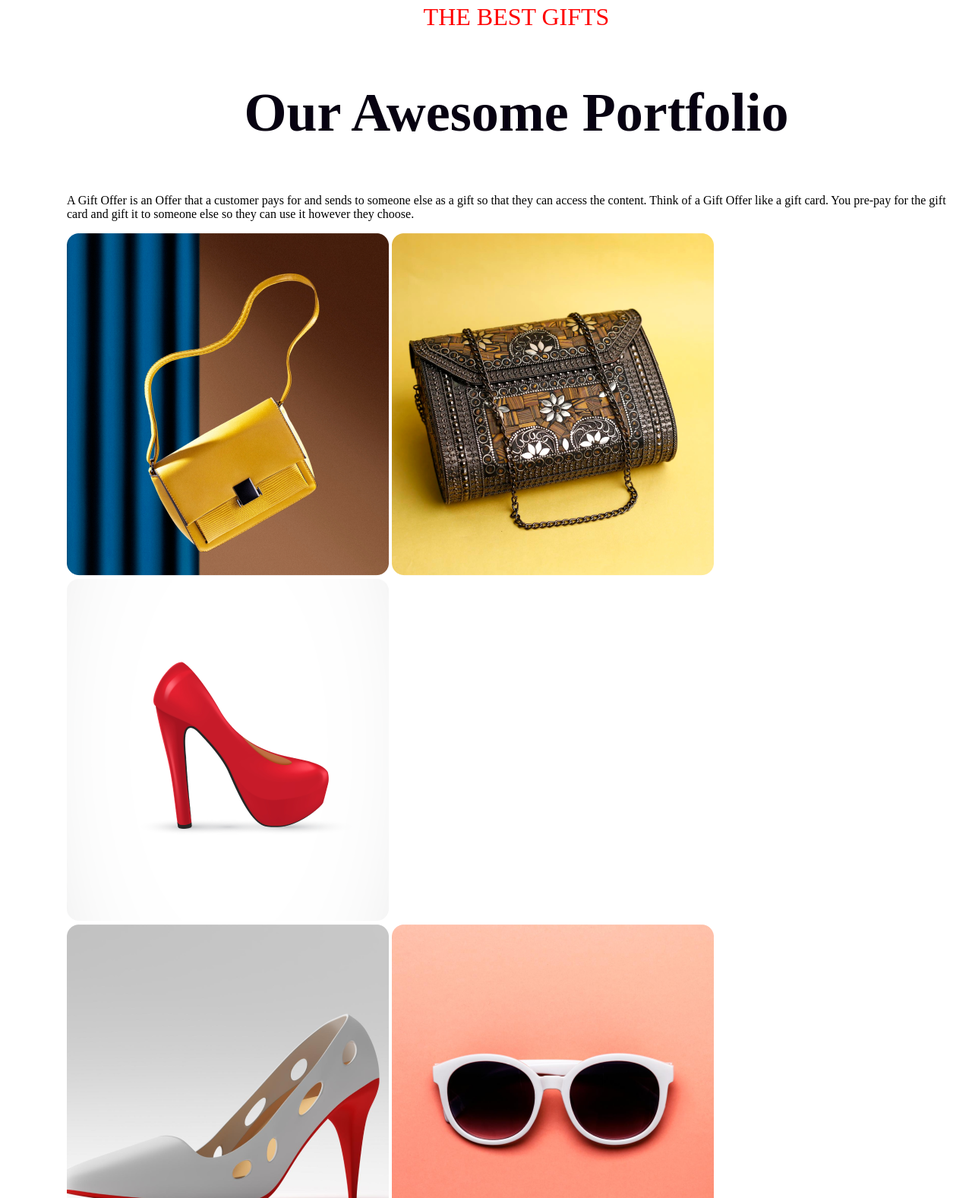
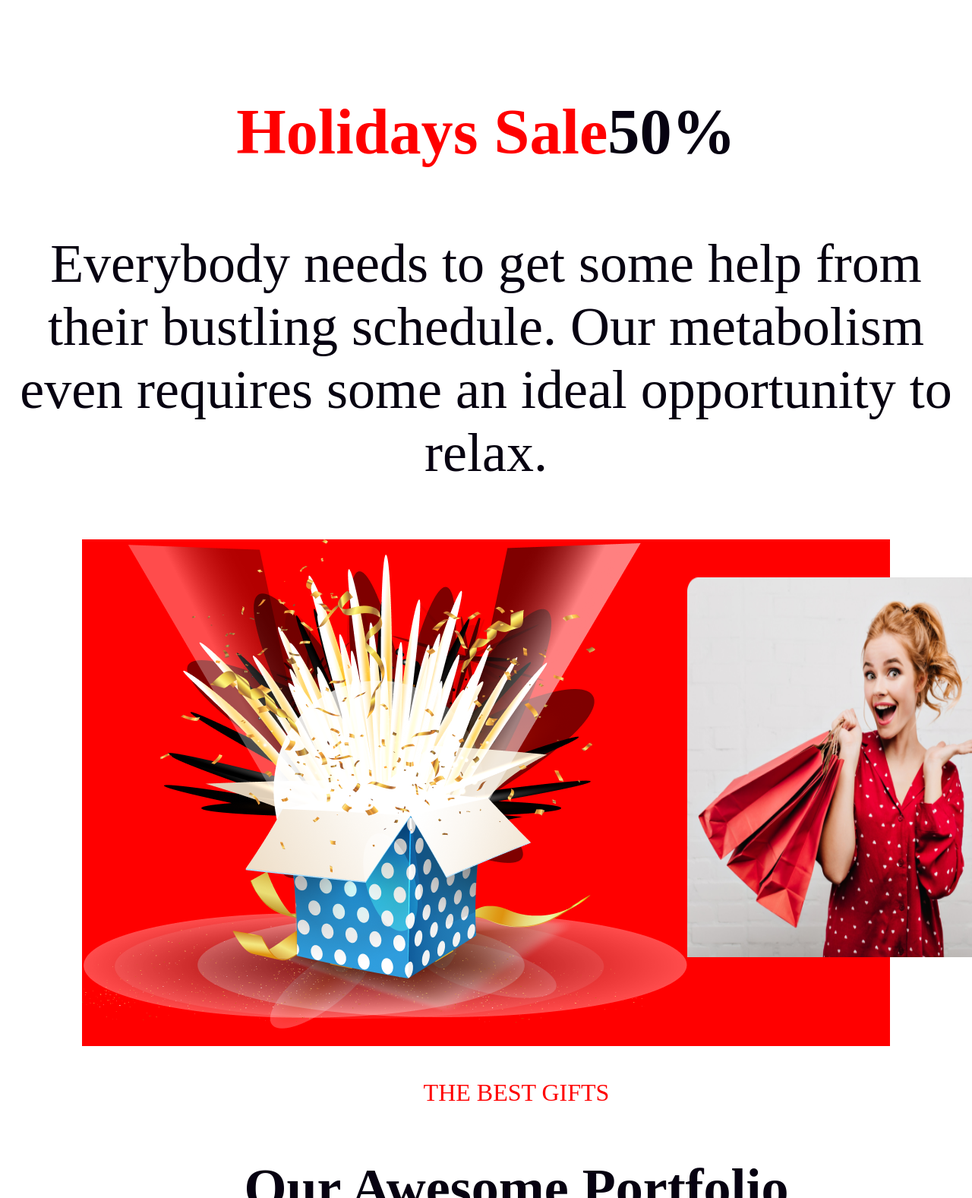
Before and after one commit to apumia1/first-assingnment-repo, a plain HTML site: page index.html in a window 1280 px wide. Shown: the part 2977-4554 px from the top of the page at 76% size. Drawn offline with Linux system fonts and the light colour scheme.

Commit message:
fottttterre

```diff
--- a/css/style.css
+++ b/css/style.css
@@ -286,3 +286,42 @@ hr {
     margin-top: 30px;
     margin-right: 30px;
 }
+
+.bonus-part {
+    background: #FFF;
+    margin-top: 30px;
+
+}
+
+.bonus-title {
+    text-align: center;
+    font-size: 72px;
+
+    color: #070211;
+}
+
+.excited {
+    display: flex;
+}
+
+.girl-first {
+    width: 400px;
+    height: 500px;
+    margin-top: 50px;
+}
+
+
+
+.bg-img {
+    background-image: url(../resources/Rectangle\ 2.png);
+    background-position: bottom;
+    margin-right: 100px;
+    margin-left: 100px;
+    background-position: bottom;
+
+
+}
+
+.holi-dat {
+    color: #F00;
+}
--- a/index.html
+++ b/index.html
@@ -7,6 +7,10 @@
     <title>Document</title>
     <link rel="stylesheet" href="css/style.css">
     <script src="https://kit.fontawesome.com/078d194c95.js" crossorigin="anonymous"></script>
+    <link rel="preconnect" href="https://fonts.googleapis.com">
+    <link rel="preconnect" href="https://fonts.gstatic.com" crossorigin>
+    <link href="https://fonts.googleapis.com/css2?family=Open+Sans:ital,wght@1,600&display=swap" rel="stylesheet">
+
 </head>
 
 <body>
@@ -70,8 +74,24 @@
 
 
         </section>
-        <section>
-            <!-- what is functional -->
+        <section class="bonus-part">
+            <div class="bonus-title">
+                <h4>WHAT IS FUNCTIONAL</h4>
+                <h3><span class="holi-dat">Holidays Sale</span>50%</h3>
+                <p>Everybody needs to get some help from their bustling schedule. Our metabolism even requires some an
+                    ideal opportunity to relax.</p>
+            </div>
+            <section class="bg-img">
+                <div class="excited">
+                    <div class="">
+                        <img class="food-2" src="resources/Group 75.png" alt="">
+                    </div>
+                    <div>
+                        <img class="girl-first" src="resources/Rectangle 1.png" alt="">
+                    </div>
+                </div>
+            </section>
+
         </section>
         <section class="portfolio">
             <div class="big-market">
```
